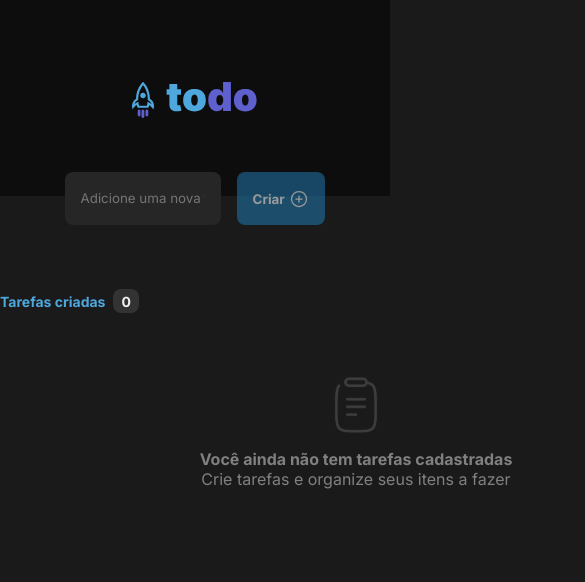
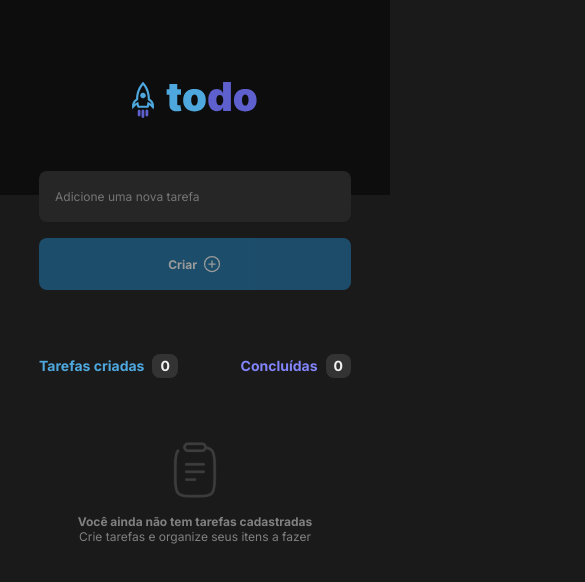
Before and after one commit to uitalorss/todo-list, a React (Vite) app: page / in a window 390 px wide. Shown: the top 582 px of the page, 585 px wide, since content can reach past the window. Built offline with nearby package versions, Linux system fonts and the light colour scheme.

Commit message:
ajustes de responsividade

```diff
--- a/src/App.module.css
+++ b/src/App.module.css
@@ -41,3 +41,20 @@
   opacity: 0.6;
   cursor: not-allowed;
 }
+
+@media only screen and (max-width: 520px){
+  .newTask{
+    display: flex;
+    flex-direction: column;
+    align-items: center;
+  }
+
+  .newTask input{
+    width: 80%;
+  }
+
+  .newTask button{
+    width: 80%;
+    justify-content: center;
+  }
+}
--- a/src/components/Task.module.css
+++ b/src/components/Task.module.css
@@ -43,3 +43,16 @@
 .delete:hover{
   color: var(--danger);
 }
+
+@media only screen and (max-width: 780px){
+  .listItem{
+    width: 510px;
+    grid-template-columns: 1fr 5fr 1fr;
+  }
+}
+
+@media only screen and (max-width: 520px){
+  .listItem{
+    width: 100%;
+  }
+}
--- a/src/components/TaskList.module.css
+++ b/src/components/TaskList.module.css
@@ -44,3 +44,15 @@
   color: var(--gray-300);
   text-align: center;
 }
+
+@media only screen and (max-width: 780px){
+  .taskList{
+    width: 520px;
+  }
+}
+
+@media only screen and (max-width: 520px){
+  .taskList{
+    width: 80%;
+  }
+}
--- a/src/global.css
+++ b/src/global.css
@@ -30,5 +30,17 @@ body{
 
 body, input, textarea, button{
   font-family: 'Inter', sans-serif;
-  font-family: 1rem;
+  font-size: 1rem;
 }
+
+@media only screen and (max-width: 780px){
+  body, input, textarea, button{
+    font-size: .875rem;
+  }
+}
+
+@media only screen and (max-width: 520px){
+  body, input, textarea, button{
+    font-size: .75rem;
+  }
+}
```
